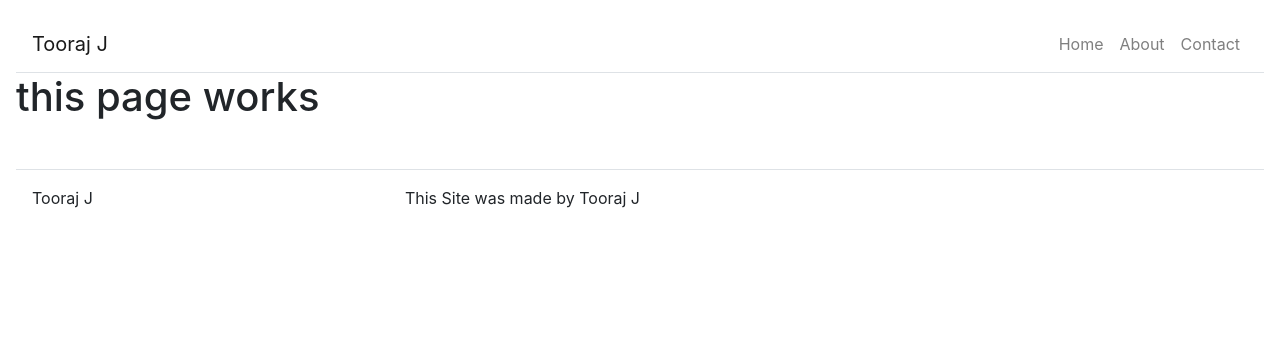
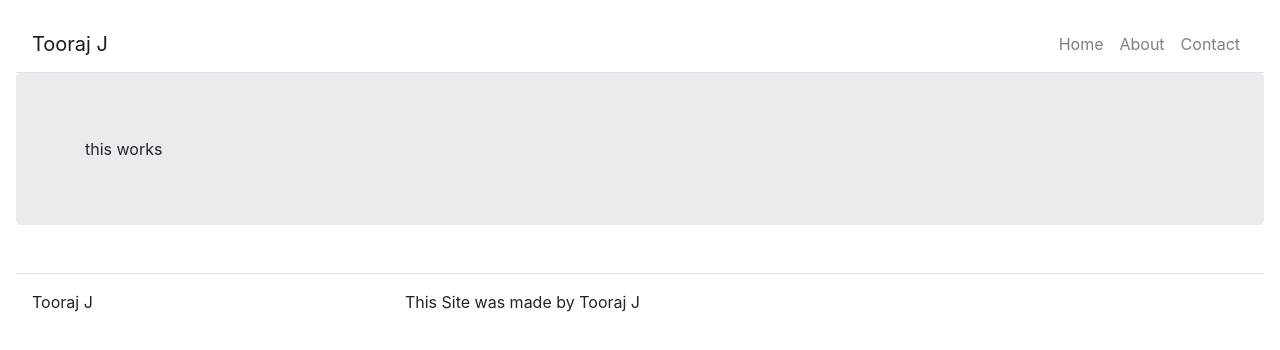
Before and after one commit to toorajj/portfolio, a React (Create React App) app in the folder portfolio/: page / in a window 1280 px wide. Shown: the top 350 px of the page. Built offline with nearby package versions, Linux system fonts and the light colour scheme.

Commit message:
added new routes, new component, imported into HomePage

```diff
--- a/portfolio/src/App.js
+++ b/portfolio/src/App.js
@@ -51,8 +51,8 @@ class App extends react.Component {
             </NavbarCollapse>
           </Navbar>
           <Route path="/" exact render={()=> <HomePage title={this.state.home.title} subTitle={this.state.home.subTitle} text={this.state.home.text} />} />
-          <Route path="/about" exact render={ () => <AboutPage title={this.state.about.title}/> } />
-          <Route path="/contact" exact render={ () => <ContactPage title={this.state.contact.title}/> } />
+          <Route path="/about" render={ () => <AboutPage title={this.state.about.title}/> } />
+          <Route path="/contact" render={ () => <ContactPage title={this.state.contact.title}/> } />
           <Footer>
 
           </Footer>
--- /dev/null
+++ b/portfolio/src/components/Hero.js
@@ -0,0 +1,20 @@
+import React from 'react';
+import Jumbotron from 'react-bootstrap/Jumbotron';
+import { Container, Row, Col } from 'react-bootstrap'
+
+function Hero () {
+
+    return(
+        <Jumbotron>
+            <Container>
+                <Row>
+                    <Col>
+                    this works
+                    </Col>
+                </Row>
+            </Container>
+        </Jumbotron>
+    );
+}
+
+export default Hero;
--- a/portfolio/src/pages/HomePage.js
+++ b/portfolio/src/pages/HomePage.js
@@ -1,9 +1,11 @@
 import React from 'react';
+
+import Hero from '../components/Hero'
 
 function HomePage() {
 
     return(
-        <h1> this page works</h1>
+        <Hero />
     );
 
 }
```
